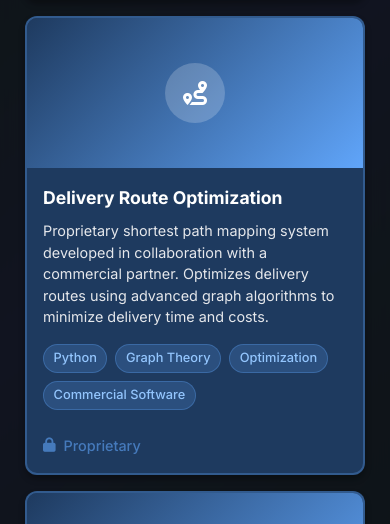
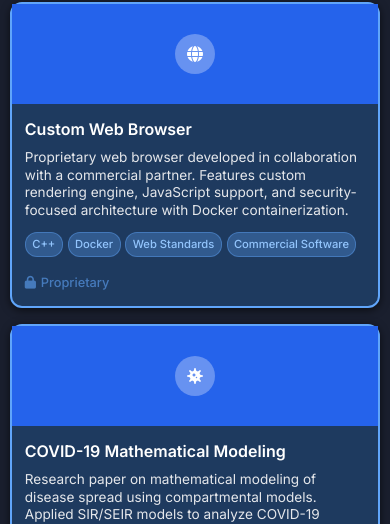
Before and after one commit to BBCnewslondon/My-portfolio-website, a plain HTML site: page index.html in a window 390 px wide. Shown: the part 5323-5847 px from the top of the page. Drawn offline with Linux system fonts and the light colour scheme; animation ran at ten frames a second.

Commit message:
fixed issues on mobile devices

```diff
--- a/styles.css
+++ b/styles.css
@@ -573,11 +573,12 @@ section {
     background: rgba(15, 20, 25, 0.9);
     backdrop-filter: blur(10px);
     -webkit-backdrop-filter: blur(10px);
+    padding: 80px 0;
 }
 
 .projects-grid {
     display: grid;
-    grid-template-columns: repeat(auto-fit, minmax(300px, 1fr));
+    grid-template-columns: repeat(auto-fit, minmax(280px, 1fr));
     gap: 2rem;
     margin-bottom: 2rem;
 }
@@ -593,6 +594,9 @@ section {
     transition: transform 0.3s ease, box-shadow 0.3s ease;
     position: relative;
     z-index: 1;
+    min-height: 400px;
+    display: flex;
+    flex-direction: column;
 }
 
 .project-card:hover {
@@ -901,33 +905,115 @@ section {
         flex-direction: column;
         gap: 1rem;
         text-align: center;
-    }    .projects-grid {
-        grid-template-columns: 1fr;
-        gap: 1.5rem;
-        padding: 0 10px;
+    }
+
+    /* Mobile Projects Section - Critical Fix */
+    .projects {
+        background: #1a1f2e !important;
+        backdrop-filter: none !important;
+        -webkit-backdrop-filter: none !important;
+        padding: 60px 0 !important;
+    }
+
+    .projects-grid {
+        grid-template-columns: 1fr !important;
+        gap: 1.5rem !important;
+        padding: 0 15px !important;
+        max-width: 100% !important;
+        margin: 0 auto !important;
     }
 
     .project-card {
-        margin: 0 auto;
-        max-width: 100%;
-        width: 100%;
-        background: rgba(30, 58, 95, 0.8) !important;
+        background: #1e3a5f !important;
         backdrop-filter: none !important;
         -webkit-backdrop-filter: none !important;
+        width: 100% !important;
+        max-width: 100% !important;
+        margin: 0 !important;
+        border: 2px solid rgba(96, 165, 250, 0.4) !important;
+        box-shadow: 0 4px 12px rgba(0, 0, 0, 0.5) !important;
+        min-height: 350px !important;
+        display: block !important;
+        overflow: visible !important;
+    }
+
+    .project-image {
+        height: 120px !important;
+        background: linear-gradient(135deg, #2563eb 0%, #60a5fa 100%) !important;
+        display: flex !important;
+        align-items: center !important;
+        justify-content: center !important;
+    }
+
+    .project-placeholder {
+        width: 50px !important;
+        height: 50px !important;
+        background: rgba(255, 255, 255, 0.3) !important;
+        border-radius: 50% !important;
+        display: flex !important;
+        align-items: center !important;
+        justify-content: center !important;
+    }
+
+    .project-placeholder i {
+        font-size: 1.2rem !important;
+        color: white !important;
     }
 
     .project-content {
-        padding: 1rem;
+        padding: 1rem !important;
+        color: white !important;
     }
 
     .project-content h3 {
-        font-size: 1.2rem;
-        color: #f9fafb !important;
+        font-size: 1.1rem !important;
+        color: #ffffff !important;
+        margin-bottom: 0.5rem !important;
+        font-weight: 600 !important;
     }
 
     .project-content p {
-        color: #d1d5db !important;
-        font-size: 0.95rem;
+        color: #e5e7eb !important;
+        font-size: 0.9rem !important;
+        line-height: 1.4 !important;
+        margin-bottom: 1rem !important;
+    }
+
+    .project-tech {
+        display: flex !important;
+        flex-wrap: wrap !important;
+        gap: 0.3rem !important;
+        margin-bottom: 1rem !important;
+    }
+
+    .tech-tag {
+        background: rgba(96, 165, 250, 0.3) !important;
+        color: #93c5fd !important;
+        padding: 0.2rem 0.5rem !important;
+        border-radius: 12px !important;
+        font-size: 0.8rem !important;
+        font-weight: 500 !important;
+        border: 1px solid rgba(96, 165, 250, 0.4) !important;
+    }
+
+    .project-links {
+        display: flex !important;
+        flex-wrap: wrap !important;
+        gap: 0.5rem !important;
+    }
+
+    .project-link {
+        color: #60a5fa !important;
+        text-decoration: none !important;
+        font-weight: 500 !important;
+        font-size: 0.85rem !important;
+        display: flex !important;
+        align-items: center !important;
+        gap: 0.3rem !important;
+    }
+
+    .project-link:hover {
+        color: #93c5fd !important;
     }
 
     .skill-items {
@@ -959,57 +1045,99 @@ section {
         width: 100%;
         text-align: center;
         max-width: 250px;
-    }    .projects-grid {
-        gap: 1rem;
-        padding: 0 5px;
+    }
+
+    /* Ultra-Mobile Projects Fix */
+    .projects {
+        background: #1a1f2e !important;
+        padding: 40px 0 !important;
+    }
+
+    .projects .container {
+        padding: 0 10px !important;
+    }
+
+    .projects-grid {
+        grid-template-columns: 1fr !important;
+        gap: 1rem !important;
+        padding: 0 !important;
+        margin: 0 !important;
     }
 
     .project-card {
-        margin: 0;
         background: #1e3a5f !important;
+        border: 2px solid #60a5fa !important;
+        box-shadow: 0 2px 8px rgba(0, 0, 0, 0.6) !important;
+        margin: 0 !important;
+        width: 100% !important;
+        max-width: 100% !important;
+        min-height: 300px !important;
         backdrop-filter: none !important;
         -webkit-backdrop-filter: none !important;
-        border: 2px solid rgba(96, 165, 250, 0.3);
+        transform: none !important;
+        transition: none !important;
+    }
+
+    .project-card:hover {
+        transform: none !important;
+        box-shadow: 0 2px 8px rgba(0, 0, 0, 0.6) !important;
+    }
+
+    .project-image {
+        height: 100px !important;
+        background: #2563eb !important;
+    }
+
+    .project-placeholder {
+        width: 40px !important;
+        height: 40px !important;
+    }
+
+    .project-placeholder i {
+        font-size: 1rem !important;
     }
 
     .project-content {
-        padding: 1rem;
+        padding: 0.8rem !important;
     }
 
     .project-content h3 {
-        font-size: 1.1rem !important;
+        font-size: 1rem !important;
         color: #ffffff !important;
-        margin-bottom: 0.5rem;
+        margin-bottom: 0.4rem !important;
     }
 
     .project-content p {
         color: #e5e7eb !important;
-        font-size: 0.9rem;
-        line-height: 1.5;
-    }
-
-    .project-image {
-        height: 150px;
-    }
-
-    .project-placeholder {
-        width: 60px;
-        height: 60px;
-    }
-
-    .project-placeholder i {
-        font-size: 1.5rem;
+        font-size: 0.85rem !important;
+        line-height: 1.3 !important;
+        margin-bottom: 0.8rem !important;
     }
 
     .tech-tag {
-        font-size: 0.8rem;
-        padding: 0.2rem 0.6rem;
-    }    .project-links {
-        flex-wrap: wrap;
-        gap: 0.5rem;
+        font-size: 0.7rem !important;
+        padding: 0.15rem 0.4rem !important;
+    }
+
+    .project-links {
+        gap: 0.3rem !important;
     }
 
     .project-link {
-        font-size: 0.9rem;
+        font-size: 0.8rem !important;
+        color: #60a5fa !important;
     }
 }
+
+/* Additional Android-specific fixes */
+@media screen and (max-device-width: 480px) {
+    .projects {
+        background-color: #1a1f2e !important;
+        background-image: none !important;
+    }
+
+    .project-card {
+        background-color: #1e3a5f !important;
+        background-image: none !important;
+    }
+}
```
